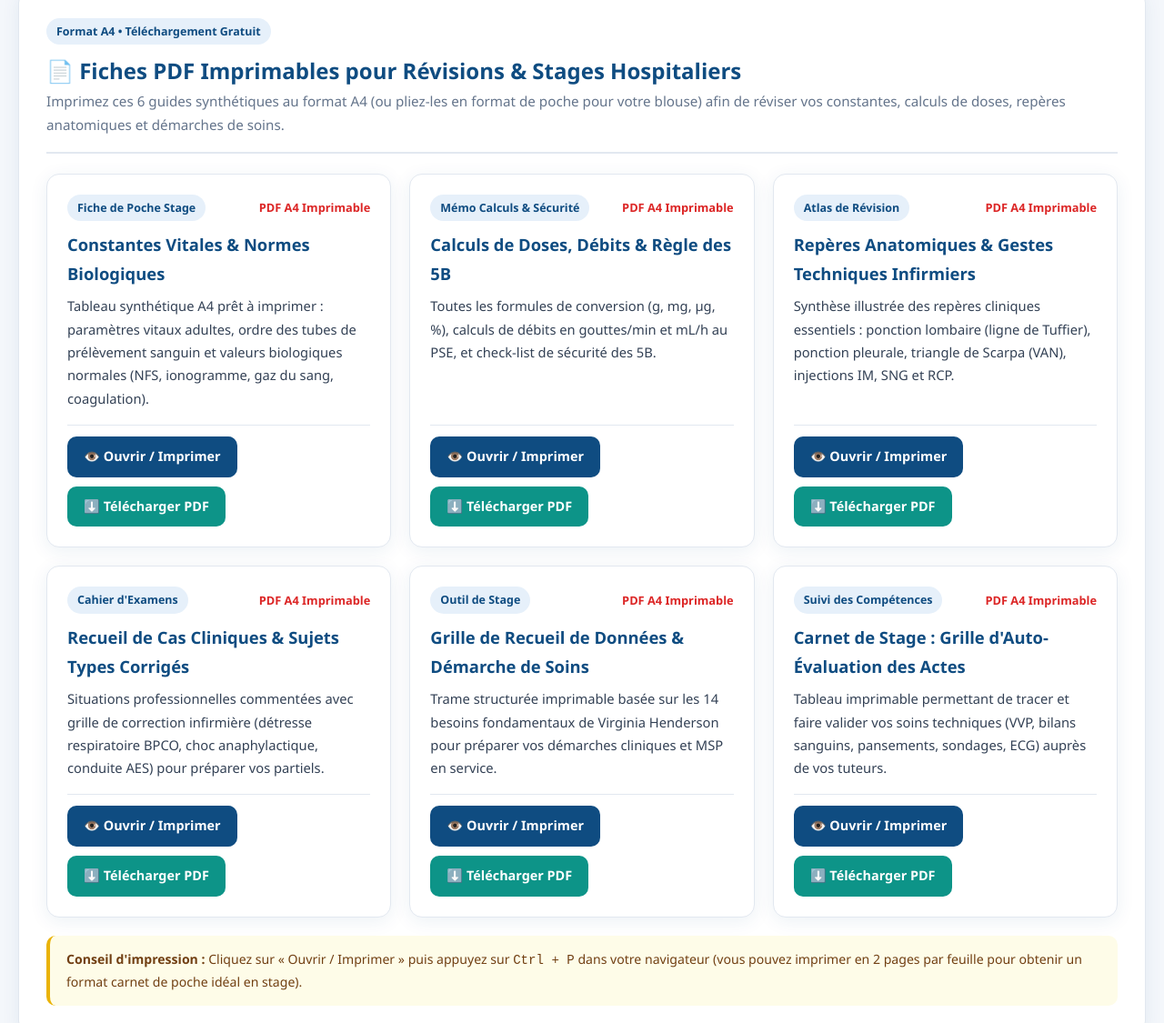
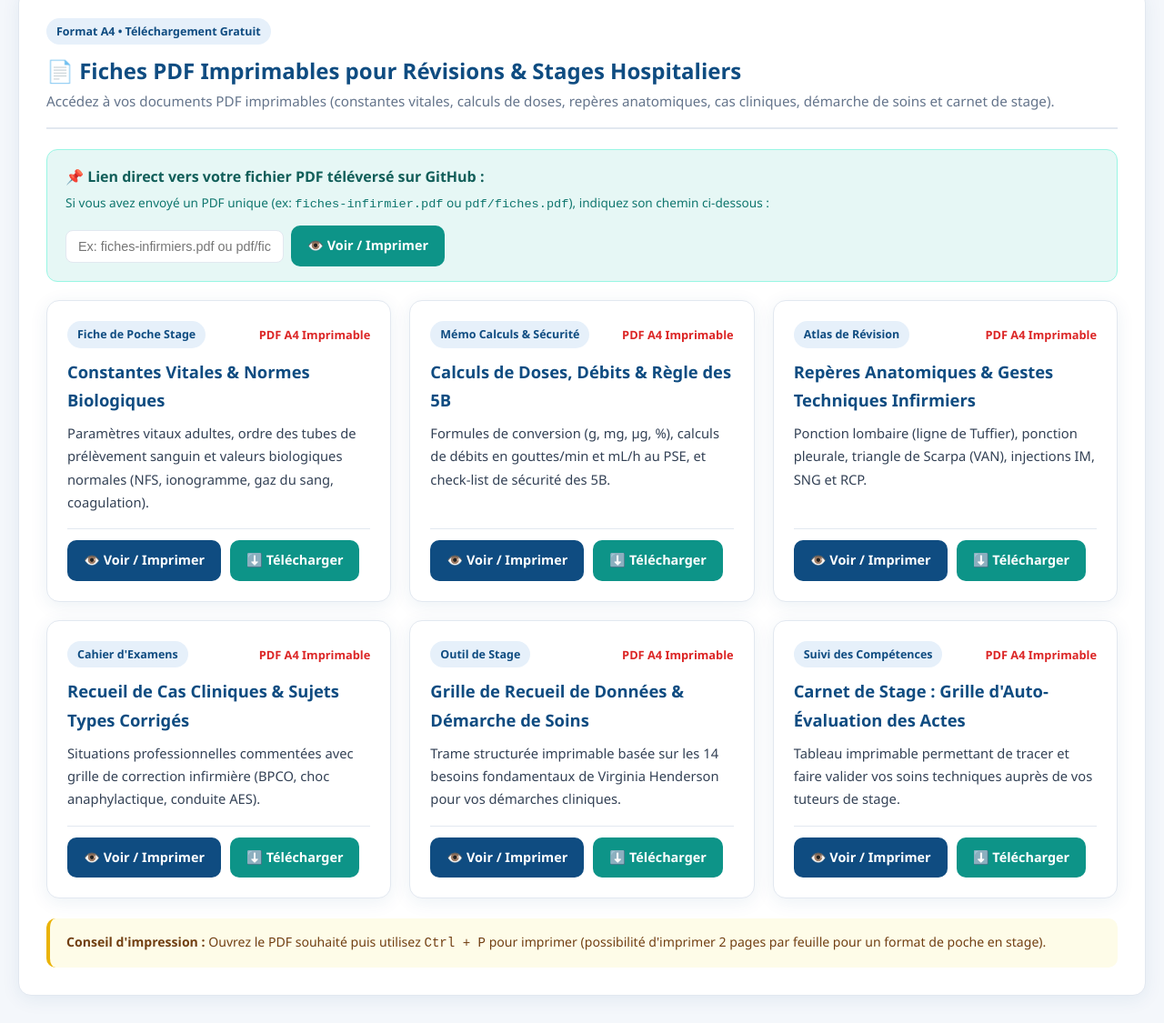
Before and after one commit to infirmanat/infirmanat.github.io, a plain HTML site: page ressources-pdf.html in a window 1280 px wide. Shown: the part 159-1284 px from the top of the page at 91% size. Drawn offline with Linux system fonts and the light colour scheme.

Commit message:
Add files via upload

```diff
--- a/ressources-pdf.html
+++ b/ressources-pdf.html
@@ -4,9 +4,8 @@
   <meta charset="UTF-8" />
   <meta name="viewport" content="width=device-width, initial-scale=1.0" />
   <title>Fiches PDF Imprimables pour Étudiants Infirmiers & Stages — InfirmAnat IA</title>
-  <meta name="description" content="Téléchargez gratuitement 6 fiches PDF A4 imprimables pour vos études infirmières et stages hospitaliers (IFSI / ISPITS) : constantes vitales, calculs de doses, repères anatomiques, démarche de soins." />
+  <meta name="description" content="Téléchargez et imprimez gratuitement les fiches PDF pour vos études infirmières et stages hospitaliers (IFSI / ISPITS) : constantes vitales, calculs de doses, repères anatomiques, démarche de soins." />
   <style>
-
 :root {
   --bg: #f4f7fb;
   --surface: #ffffff;
@@ -94,10 +93,6 @@ nav a:hover, nav button:hover, nav button.active, nav a.active {
   font-weight: 700; font-size: 0.78rem; padding: 4px 11px; border-radius: 999px;
   display: inline-block;
 }
-.done-badge {
-  background: #dcfce7; color: #15803d;
-  font-size: 0.75rem; font-weight: 700; padding: 3px 9px; border-radius: 999px;
-}
 .btn {
   background: var(--primary); color: #fff; border: none;
   padding: 10px 18px; border-radius: 10px; font-weight: 600;
@@ -111,39 +106,46 @@ nav a:hover, nav button:hover, nav button.active, nav a.active {
   align-items: center; gap: 12px; border-bottom: 2px solid var(--border);
   padding-bottom: 16px; margin-bottom: 22px;
 }
-.course-section {
-  margin-bottom: 20px; padding: 20px; border-radius: 12px;
-  background: #f8fafc; border: 1px solid var(--border);
-}
-.course-section h3, .course-section h4 { color: var(--primary); font-size: 1.08rem; margin-bottom: 9px; }
-.course-section p, .course-section li { color: #334155; font-size: 0.96rem; margin-bottom: 8px; }
-.norms-grid {
-  display: grid; grid-template-columns: repeat(auto-fill, minmax(215px, 1fr));
-  gap: 12px; margin-top: 12px;
-}
-.norm-box {
-  background: #fff; border: 1px solid var(--border);
-  border-left: 4px solid var(--accent); padding: 12px; border-radius: 10px;
-}
-.norm-box strong { display: block; color: var(--primary); font-size: 0.85rem; }
-.norm-box span { font-size: 0.95rem; font-weight: 700; color: var(--accent); }
-.svg-card {
-  background: #fff; border: 1px solid var(--border); border-radius: 12px;
-  padding: 16px; margin-bottom: 22px; text-align: center;
-}
-.svg-card figcaption { font-size: 0.85rem; color: var(--muted); margin-top: 8px; font-weight: 600; }
 .breadcrumb { font-size: 0.86rem; color: var(--muted); margin-bottom: 14px; }
 .breadcrumb a { color: var(--primary); text-decoration: none; font-weight: 600; }
-.course-nav-bottom {
-  display: flex; justify-content: space-between; flex-wrap: wrap; gap: 12px;
-  margin-top: 28px; padding-top: 18px; border-top: 1px solid var(--border);
+.pdf-grid {
+  display: grid;
+  grid-template-columns: repeat(auto-fill, minmax(340px, 1fr));
+  gap: 20px;
+  margin-top: 20px;
+}
+.pdf-card {
+  background: var(--surface); border-radius: var(--radius); padding: 22px;
+  box-shadow: var(--shadow); border: 1px solid var(--border);
+  display: flex; flex-direction: column; justify-content: space-between;
+}
+.pdf-card:hover { border-color: var(--accent); }
+.custom-pdf-bar {
+  background: var(--accent-light);
+  border: 1px solid #99f6e4;
+  border-radius: 12px;
+  padding: 16px 20px;
+  margin-bottom: 20px;
+  display: flex;
+  flex-wrap: wrap;
+  align-items: center;
+  justify-content: space-between;
+  gap: 12px;
+}
+.custom-pdf-bar input {
+  padding: 9px 13px;
+  border: 1px solid var(--border);
+  border-radius: 8px;
+  font-size: 0.9rem;
+  min-width: 240px;
+  background: #fff;
 }
 .disclaimer-box {
   background: #fefce8;
   border-left: 4px solid #eab308;
   padding: 14px 18px;
   border-radius: 10px;
-  margin-top: 20px;
+  margin-top: 22px;
   font-size: 0.88rem;
   color: #713f12;
 }
@@ -170,19 +172,6 @@ footer {
   font-weight: 500;
 }
 .footer-links a:hover { color: #ffffff; text-decoration: underline; }
-
-    .pdf-grid {
-      display: grid;
-      grid-template-columns: repeat(auto-fill, minmax(340px, 1fr));
-      gap: 20px;
-      margin-top: 20px;
-    }
-    .pdf-card {
-      background: var(--surface); border-radius: var(--radius); padding: 22px;
-      box-shadow: var(--shadow); border: 1px solid var(--border);
-      display: flex; flex-direction: column; justify-content: space-between;
-    }
-    .pdf-card:hover { border-color: var(--accent); }
 </style>
 </head>
 <body>
@@ -213,12 +202,22 @@ footer {
       <div>
         <span class="sys-badge">Format A4 • Téléchargement Gratuit</span>
         <h2 style="color:var(--primary); margin-top:8px;">📄 Fiches PDF Imprimables pour Révisions & Stages Hospitaliers</h2>
-        <p style="color:var(--muted); font-size:0.95rem;">Imprimez ces 6 guides synthétiques au format A4 (ou pliez-les en format de poche pour votre blouse) afin de réviser vos constantes, calculs de doses, repères anatomiques et démarches de soins.</p>
+        <p style="color:var(--muted); font-size:0.95rem;">Accédez à vos documents PDF imprimables (constantes vitales, calculs de doses, repères anatomiques, cas cliniques, démarche de soins et carnet de stage).</p>
+      </div>
+    </div>
+
+    <div class="custom-pdf-bar">
+      <div>
+        <strong style="color:#115e59; display:block;">📌 Lien direct vers votre fichier PDF téléversé sur GitHub :</strong>
+        <span style="font-size:0.85rem; color:#0f766e;">Si vous avez envoyé un PDF unique (ex: <code>fiches-infirmier.pdf</code> ou <code>pdf/fiches.pdf</code>), indiquez son chemin ci-dessous :</span>
+      </div>
+      <div style="display:flex; gap:8px; flex-wrap:wrap; align-items:center;">
+        <input type="text" id="custom-pdf-path" placeholder="Ex: fiches-infirmiers.pdf ou pdf/fiches.pdf" oninput="saveCustomPdf()" />
+        <a id="custom-pdf-open" href="pdf/fiche-poche-constantes-normes.pdf" target="_blank" rel="noopener" class="btn btn-accent">👁️ Voir / Imprimer</a>
       </div>
     </div>
 
     <div class="pdf-grid">
-
       <article class="pdf-card">
         <div>
           <div style="display:flex; justify-content:space-between; align-items:center; margin-bottom:10px;">
@@ -226,13 +225,14 @@ footer {
             <span style="font-size:0.8rem; font-weight:700; color:#dc2626;">PDF A4 Imprimable</span>
           </div>
           <h3 style="color:var(--primary); font-size:1.15rem; margin-bottom:8px;">Constantes Vitales & Normes Biologiques</h3>
-        <p style="color:#334155; font-size:0.92rem; margin-bottom:16px;">Tableau synthétique A4 prêt à imprimer : paramètres vitaux adultes, ordre des tubes de prélèvement sanguin et valeurs biologiques normales (NFS, ionogramme, gaz du sang, coagulation).</p>
+          <p style="color:#334155; font-size:0.92rem; margin-bottom:16px;">Paramètres vitaux adultes, ordre des tubes de prélèvement sanguin et valeurs biologiques normales (NFS, ionogramme, gaz du sang, coagulation).</p>
         </div>
         <div style="display:flex; gap:10px; flex-wrap:wrap; border-top:1px solid var(--border); padding-top:12px;">
-        <a href="pdf/fiche-poche-constantes-normes.pdf" target="_blank" rel="noopener" class="btn">👁️ Ouvrir / Imprimer</a>
-        <a href="pdf/fiche-poche-constantes-normes.pdf" download class="btn btn-accent">⬇️ Télécharger PDF</a>
+          <a href="pdf/fiche-poche-constantes-normes.pdf" target="_blank" rel="noopener" class="btn pdf-link">👁️ Voir / Imprimer</a>
+          <a href="pdf/fiche-poche-constantes-normes.pdf" download class="btn btn-accent pdf-link">⬇️ Télécharger</a>
         </div>
       </article>
+
       <article class="pdf-card">
         <div>
           <div style="display:flex; justify-content:space-between; align-items:center; margin-bottom:10px;">
@@ -240,13 +240,14 @@ footer {
             <span style="font-size:0.8rem; font-weight:700; color:#dc2626;">PDF A4 Imprimable</span>
           </div>
           <h3 style="color:var(--primary); font-size:1.15rem; margin-bottom:8px;">Calculs de Doses, Débits & Règle des 5B</h3>
-        <p style="color:#334155; font-size:0.92rem; margin-bottom:16px;">Toutes les formules de conversion (g, mg, µg, %), calculs de débits en gouttes/min et mL/h au PSE, et check-list de sécurité des 5B.</p>
+          <p style="color:#334155; font-size:0.92rem; margin-bottom:16px;">Formules de conversion (g, mg, µg, %), calculs de débits en gouttes/min et mL/h au PSE, et check-list de sécurité des 5B.</p>
         </div>
         <div style="display:flex; gap:10px; flex-wrap:wrap; border-top:1px solid var(--border); padding-top:12px;">
-        <a href="pdf/guide-calculs-doses-perfusions.pdf" target="_blank" rel="noopener" class="btn">👁️ Ouvrir / Imprimer</a>
-        <a href="pdf/guide-calculs-doses-perfusions.pdf" download class="btn btn-accent">⬇️ Télécharger PDF</a>
+          <a href="pdf/guide-calculs-doses-perfusions.pdf" target="_blank" rel="noopener" class="btn pdf-link">👁️ Voir / Imprimer</a>
+          <a href="pdf/guide-calculs-doses-perfusions.pdf" download class="btn btn-accent pdf-link">⬇️ Télécharger</a>
         </div>
       </article>
+
       <article class="pdf-card">
         <div>
           <div style="display:flex; justify-content:space-between; align-items:center; margin-bottom:10px;">
@@ -254,13 +255,14 @@ footer {
             <span style="font-size:0.8rem; font-weight:700; color:#dc2626;">PDF A4 Imprimable</span>
           </div>
           <h3 style="color:var(--primary); font-size:1.15rem; margin-bottom:8px;">Repères Anatomiques & Gestes Techniques Infirmiers</h3>
-        <p style="color:#334155; font-size:0.92rem; margin-bottom:16px;">Synthèse illustrée des repères cliniques essentiels : ponction lombaire (ligne de Tuffier), ponction pleurale, triangle de Scarpa (VAN), injections IM, SNG et RCP.</p>
+          <p style="color:#334155; font-size:0.92rem; margin-bottom:16px;">Ponction lombaire (ligne de Tuffier), ponction pleurale, triangle de Scarpa (VAN), injections IM, SNG et RCP.</p>
         </div>
         <div style="display:flex; gap:10px; flex-wrap:wrap; border-top:1px solid var(--border); padding-top:12px;">
-        <a href="pdf/reperes-anatomiques-soins-ide.pdf" target="_blank" rel="noopener" class="btn">👁️ Ouvrir / Imprimer</a>
-        <a href="pdf/reperes-anatomiques-soins-ide.pdf" download class="btn btn-accent">⬇️ Télécharger PDF</a>
+          <a href="pdf/reperes-anatomiques-soins-ide.pdf" target="_blank" rel="noopener" class="btn pdf-link">👁️ Voir / Imprimer</a>
+          <a href="pdf/reperes-anatomiques-soins-ide.pdf" download class="btn btn-accent pdf-link">⬇️ Télécharger</a>
         </div>
       </article>
+
       <article class="pdf-card">
         <div>
           <div style="display:flex; justify-content:space-between; align-items:center; margin-bottom:10px;">
@@ -268,13 +270,14 @@ footer {
             <span style="font-size:0.8rem; font-weight:700; color:#dc2626;">PDF A4 Imprimable</span>
           </div>
           <h3 style="color:var(--primary); font-size:1.15rem; margin-bottom:8px;">Recueil de Cas Cliniques & Sujets Types Corrigés</h3>
-        <p style="color:#334155; font-size:0.92rem; margin-bottom:16px;">Situations professionnelles commentées avec grille de correction infirmière (détresse respiratoire BPCO, choc anaphylactique, conduite AES) pour préparer vos partiels.</p>
+          <p style="color:#334155; font-size:0.92rem; margin-bottom:16px;">Situations professionnelles commentées avec grille de correction infirmière (BPCO, choc anaphylactique, conduite AES).</p>
         </div>
         <div style="display:flex; gap:10px; flex-wrap:wrap; border-top:1px solid var(--border); padding-top:12px;">
-        <a href="pdf/recueil-qcm-cas-cliniques-corriges.pdf" target="_blank" rel="noopener" class="btn">👁️ Ouvrir / Imprimer</a>
-        <a href="pdf/recueil-qcm-cas-cliniques-corriges.pdf" download class="btn btn-accent">⬇️ Télécharger PDF</a>
+          <a href="pdf/recueil-qcm-cas-cliniques-corriges.pdf" target="_blank" rel="noopener" class="btn pdf-link">👁️ Voir / Imprimer</a>
+          <a href="pdf/recueil-qcm-cas-cliniques-corriges.pdf" download class="btn btn-accent pdf-link">⬇️ Télécharger</a>
         </div>
       </article>
+
       <article class="pdf-card">
         <div>
           <div style="display:flex; justify-content:space-between; align-items:center; margin-bottom:10px;">
@@ -282,13 +285,14 @@ footer {
             <span style="font-size:0.8rem; font-weight:700; color:#dc2626;">PDF A4 Imprimable</span>
           </div>
           <h3 style="color:var(--primary); font-size:1.15rem; margin-bottom:8px;">Grille de Recueil de Données & Démarche de Soins</h3>
-        <p style="color:#334155; font-size:0.92rem; margin-bottom:16px;">Trame structurée imprimable basée sur les 14 besoins fondamentaux de Virginia Henderson pour préparer vos démarches cliniques et MSP en service.</p>
+          <p style="color:#334155; font-size:0.92rem; margin-bottom:16px;">Trame structurée imprimable basée sur les 14 besoins fondamentaux de Virginia Henderson pour vos démarches cliniques.</p>
         </div>
         <div style="display:flex; gap:10px; flex-wrap:wrap; border-top:1px solid var(--border); padding-top:12px;">
-        <a href="pdf/grille-recueil-donnees-demarche-soins.pdf" target="_blank" rel="noopener" class="btn">👁️ Ouvrir / Imprimer</a>
-        <a href="pdf/grille-recueil-donnees-demarche-soins.pdf" download class="btn btn-accent">⬇️ Télécharger PDF</a>
+          <a href="pdf/grille-recueil-donnees-demarche-soins.pdf" target="_blank" rel="noopener" class="btn pdf-link">👁️ Voir / Imprimer</a>
+          <a href="pdf/grille-recueil-donnees-demarche-soins.pdf" download class="btn btn-accent pdf-link">⬇️ Télécharger</a>
         </div>
       </article>
+
       <article class="pdf-card">
         <div>
           <div style="display:flex; justify-content:space-between; align-items:center; margin-bottom:10px;">
@@ -296,21 +300,20 @@ footer {
             <span style="font-size:0.8rem; font-weight:700; color:#dc2626;">PDF A4 Imprimable</span>
           </div>
           <h3 style="color:var(--primary); font-size:1.15rem; margin-bottom:8px;">Carnet de Stage : Grille d'Auto-Évaluation des Actes</h3>
-        <p style="color:#334155; font-size:0.92rem; margin-bottom:16px;">Tableau imprimable permettant de tracer et faire valider vos soins techniques (VVP, bilans sanguins, pansements, sondages, ECG) auprès de vos tuteurs.</p>
+          <p style="color:#334155; font-size:0.92rem; margin-bottom:16px;">Tableau imprimable permettant de tracer et faire valider vos soins techniques auprès de vos tuteurs de stage.</p>
         </div>
         <div style="display:flex; gap:10px; flex-wrap:wrap; border-top:1px solid var(--border); padding-top:12px;">
-        <a href="pdf/carnet-stage-objectifs-actes-ide.pdf" target="_blank" rel="noopener" class="btn">👁️ Ouvrir / Imprimer</a>
-        <a href="pdf/carnet-stage-objectifs-actes-ide.pdf" download class="btn btn-accent">⬇️ Télécharger PDF</a>
+          <a href="pdf/carnet-stage-objectifs-actes-ide.pdf" target="_blank" rel="noopener" class="btn pdf-link">👁️ Voir / Imprimer</a>
+          <a href="pdf/carnet-stage-objectifs-actes-ide.pdf" download class="btn btn-accent pdf-link">⬇️ Télécharger</a>
         </div>
       </article>
     </div>
 
     <div class="disclaimer-box">
-      <strong>Conseil d'impression :</strong> Cliquez sur « Ouvrir / Imprimer » puis appuyez sur <code>Ctrl + P</code> dans votre navigateur (vous pouvez imprimer en 2 pages par feuille pour obtenir un format carnet de poche idéal en stage).
+      <strong>Conseil d'impression :</strong> Ouvrez le PDF souhaité puis utilisez <code>Ctrl + P</code> pour imprimer (possibilité d'imprimer 2 pages par feuille pour un format de poche en stage).
     </div>
   </div>
 </div>
-
 
 <footer>
   <div class="footer-inner">
@@ -330,5 +333,24 @@ footer {
   </div>
 </footer>
 
+<script>
+function saveCustomPdf() {
+  const val = document.getElementById('custom-pdf-path').value.trim();
+  localStorage.setItem('ia_custom_pdf', val);
+  applyCustomPdf(val);
+}
+function applyCustomPdf(val) {
+  const openBtn = document.getElementById('custom-pdf-open');
+  if (val) {
+    openBtn.href = val;
+    document.querySelectorAll('a.pdf-link').forEach(a => { a.href = val; });
+  }
+}
+const saved = localStorage.getItem('ia_custom_pdf') || '';
+if (saved) {
+  document.getElementById('custom-pdf-path').value = saved;
+  applyCustomPdf(saved);
+}
+</script>
 </body>
 </html>
```
Lines whose indentation alone changed are shown as unchanged.
